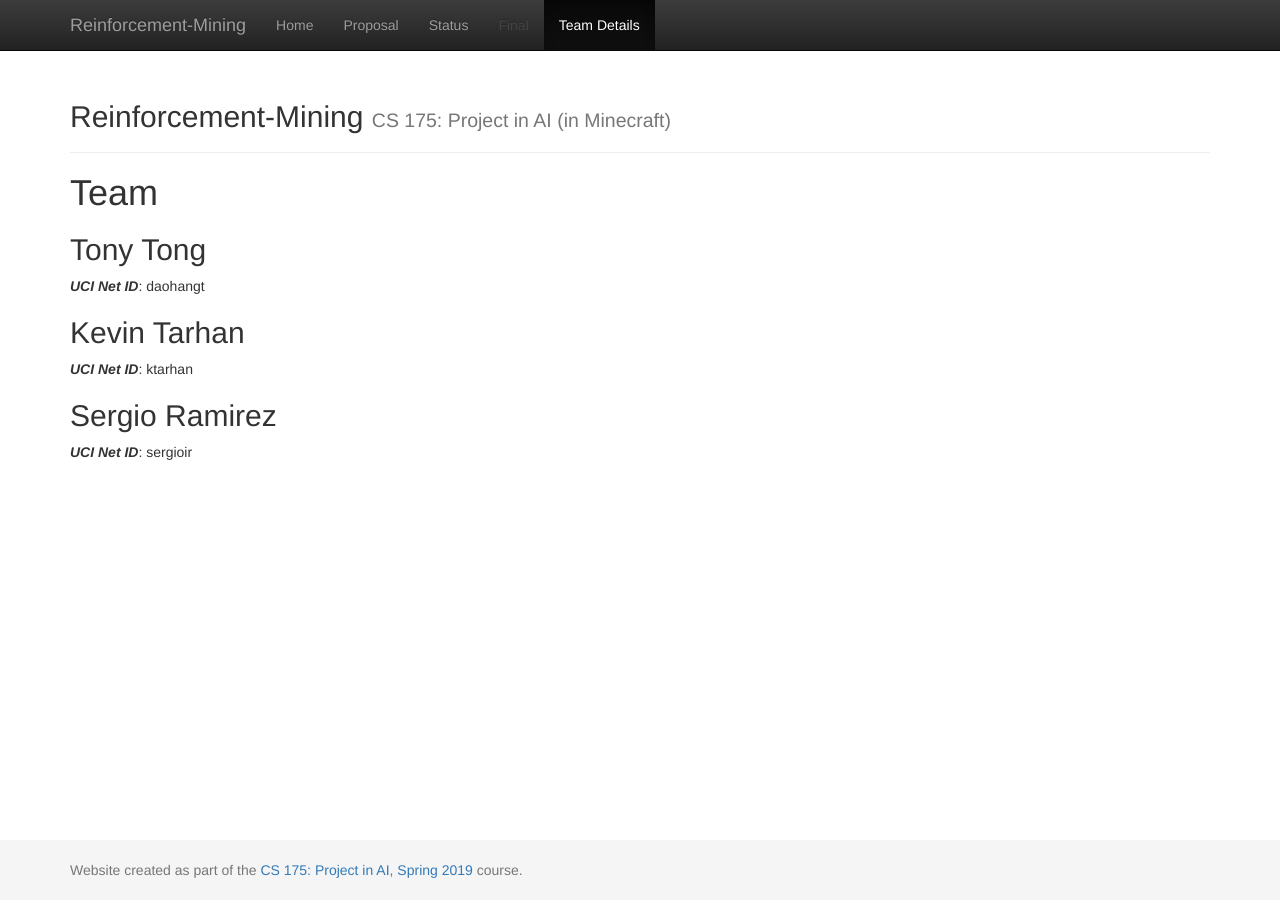
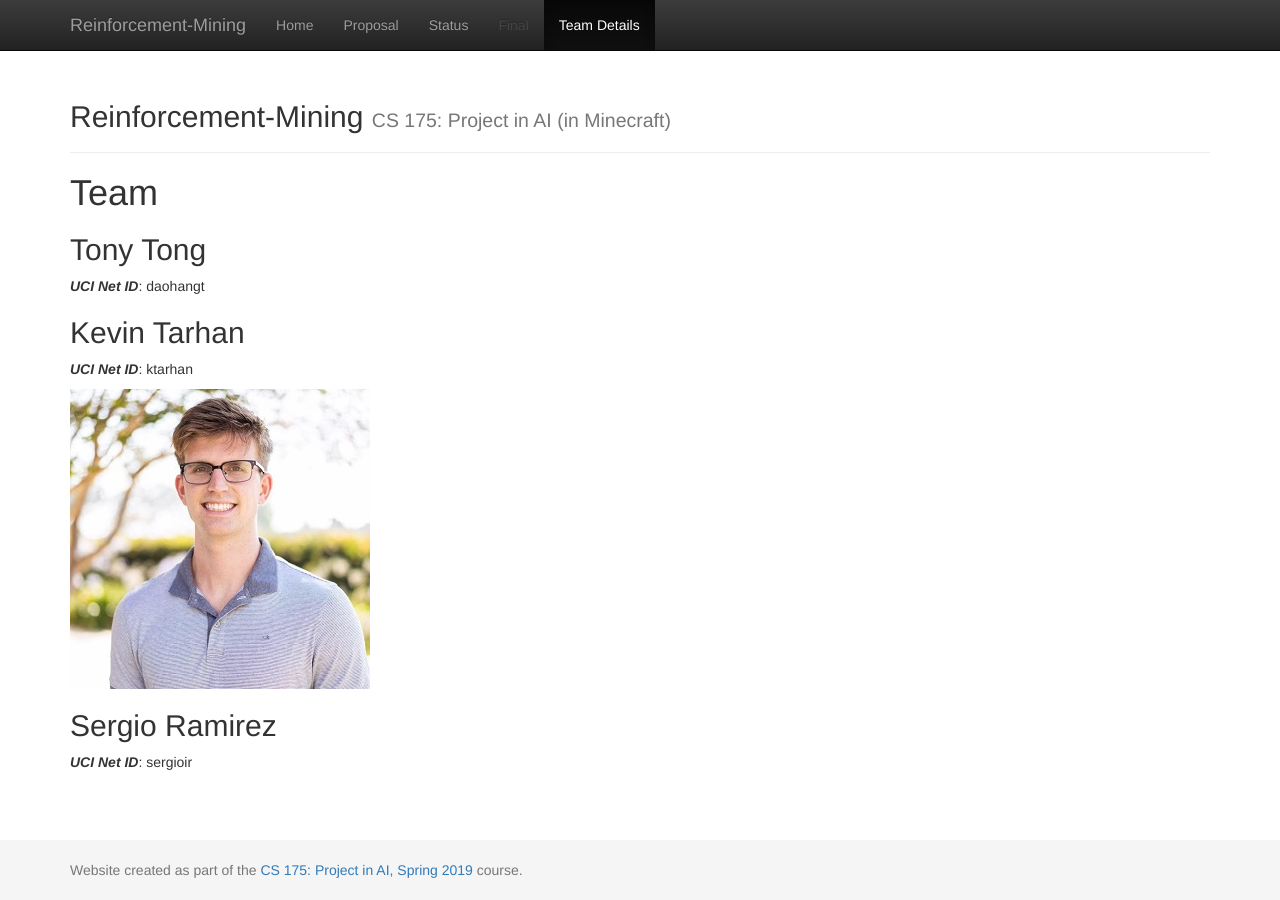
Before and after one commit to TDHTTTT/RM, a Jekyll site: the page built from docs/team.md, in a window 1280 px wide. Built offline with Jekyll 4.4.1, drawn with Linux system fonts in a browser that asks for light colours.

Commit message:
Update team.md

```diff
--- a/docs/team.md
+++ b/docs/team.md
@@ -12,5 +12,7 @@ title:  Team
 ## Kevin Tarhan
 ***UCI Net ID***: ktarhan
 
+![Image](images/kevintarhan.jpg)
+
 ## Sergio Ramirez
 ***UCI Net ID***: sergioir
```
